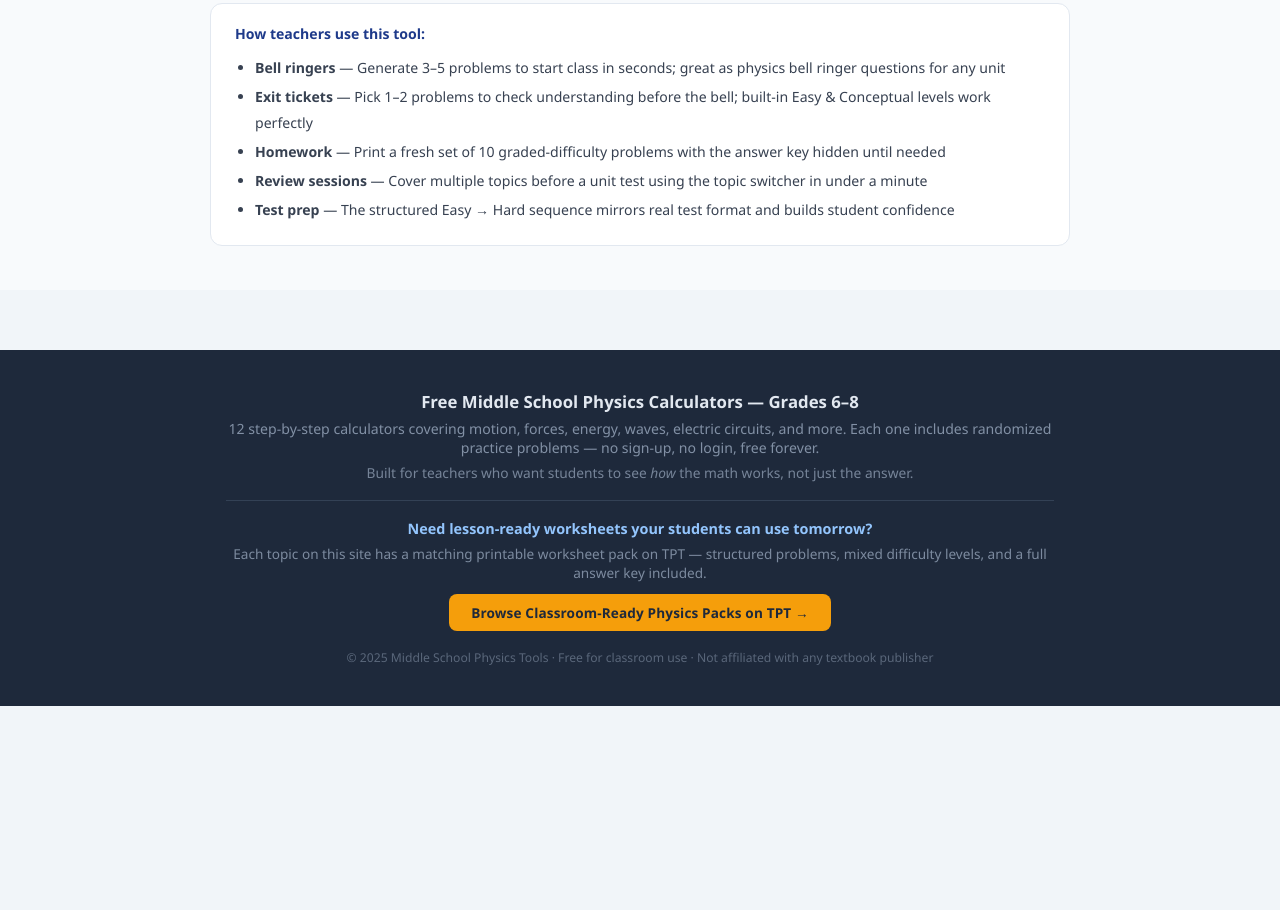
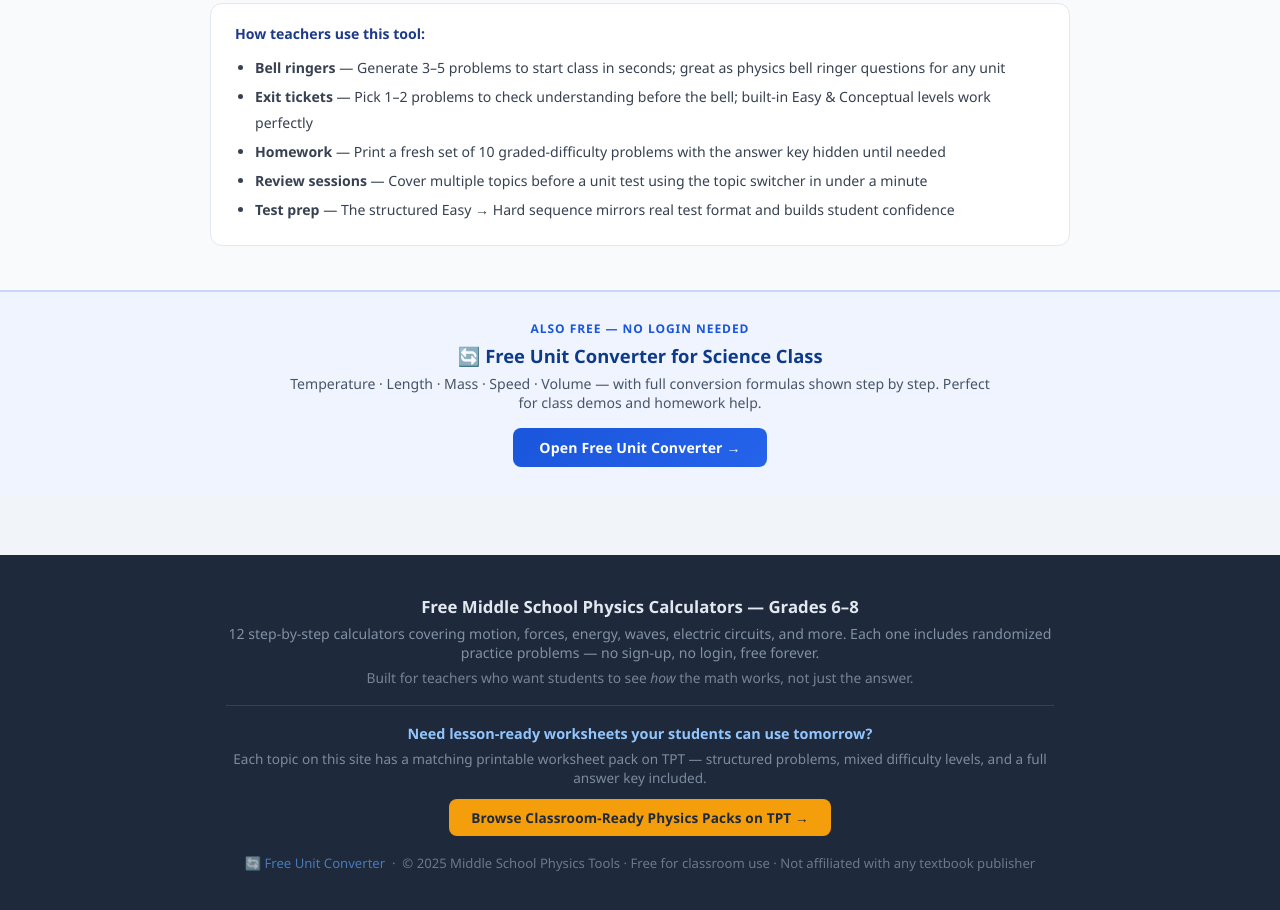
Before and after one commit to ilovelab-fan/physics-calculators, a plain HTML site: page index.html in a window 1280 px wide. Shown: the part 1351-2261 px from the top of the page. Before the commit the page ends 2057 px from the top, so only its background shows below. Drawn offline with Linux system fonts and the light colour scheme.

Commit message:
Add files via upload

```diff
--- a/index.html
+++ b/index.html
@@ -1487,6 +1487,19 @@
   </div>
 </section>
 
+<!-- ═══════════ UNIT CONVERTER BANNER ═══════════ -->
+<section style="background:#f0f4ff;border-top:2px solid #c7d7f9;padding:28px 20px;text-align:center;">
+  <div style="max-width:700px;margin:0 auto;">
+    <p style="font-size:.75rem;font-weight:700;letter-spacing:.08em;text-transform:uppercase;color:#1a56db;margin-bottom:6px;">Also Free — No Login Needed</p>
+    <h2 style="font-size:1.15rem;font-weight:800;color:#0e3a8a;margin-bottom:6px;">🔄 Free Unit Converter for Science Class</h2>
+    <p style="font-size:.88rem;color:#475569;margin-bottom:16px;">Temperature · Length · Mass · Speed · Volume — with full conversion formulas shown step by step. Perfect for class demos and homework help.</p>
+    <a href="https://ilovelab-fan.github.io/physics-calculators/unit-converter.html"
+       style="display:inline-block;background:linear-gradient(135deg,#1a56db,#2563eb);color:#fff;font-weight:700;font-size:.88rem;padding:10px 26px;border-radius:8px;text-decoration:none;letter-spacing:.01em;">
+      Open Free Unit Converter →
+    </a>
+  </div>
+</section>
+
 <footer>
   <div style="max-width:860px;margin:0 auto;padding:0 16px;">
     <p style="font-size:1.05rem;font-weight:700;margin-bottom:6px;color:#e2e8f0;">Free Middle School Physics Calculators — Grades 6–8</p>
@@ -1500,7 +1513,10 @@
         Browse Classroom-Ready Physics Packs on TPT →
       </a>
     </div>
-    <p style="font-size:.76rem;opacity:.5;">© 2025 Middle School Physics Tools · Free for classroom use · Not affiliated with any textbook publisher</p>
+    <p style="margin-bottom:8px;font-size:.82rem;opacity:.65;">
+      <a href="https://ilovelab-fan.github.io/physics-calculators/unit-converter.html" style="color:#60a5fa;text-decoration:none;">🔄 Free Unit Converter</a>
+      &nbsp;·&nbsp; © 2025 Middle School Physics Tools · Free for classroom use · Not affiliated with any textbook publisher
+    </p>
   </div>
 </footer>
 
--- a/sitemap.xml
+++ b/sitemap.xml
@@ -60,4 +60,9 @@
     <lastmod>2026-04-21</lastmod>
     <priority>0.8</priority>
   </url>
+  <url>
+    <loc>https://ilovelab-fan.github.io/physics-calculators/unit-converter.html</loc>
+    <lastmod>2026-04-21</lastmod>
+    <priority>0.8</priority>
+  </url>
 </urlset>
```
